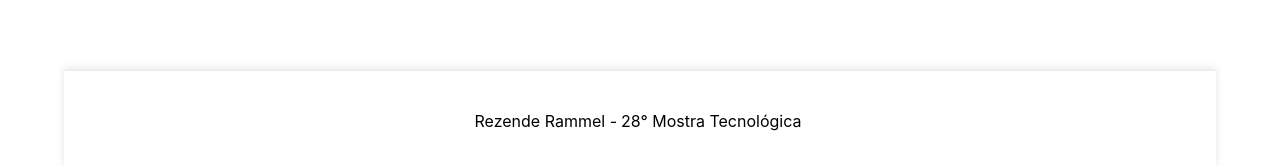
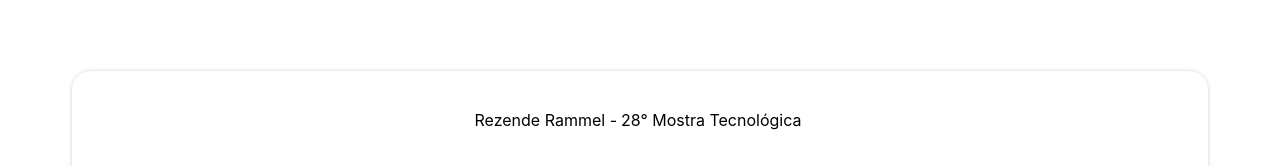
Before and after one commit to joaopedroaa/covidbrazil, a Next.js app: page / in a window 1280 px wide. Shown: the part 712-878 px from the top of the page. Built offline with nearby package versions, Linux system fonts and the light colour scheme.

Commit message:
feat: create footer border radius and resize

```diff
--- a/components/Footer/Footer.module.css
+++ b/components/Footer/Footer.module.css
@@ -3,14 +3,16 @@
   justify-content: center;
   align-items: center;
 
-  width: 90vw;
+  width: 90%;
   min-width: 1024px;
   height: 100px;
 
   margin-top: 20px;
 
-  border-top: 1px solid #eaeaea;
-  box-shadow: 0 -2px 8px rgba(0, 0, 0, 0.1);
+  border: 1px solid #eaeaea;
+  border-radius: 20px 20px 0 0;
+
+  box-shadow: 0 0 4px rgba(0, 0, 0, 0.1);
 }
 
 .footer img {
```
Also changed, not shown: public/vercel.svg (deleted).
